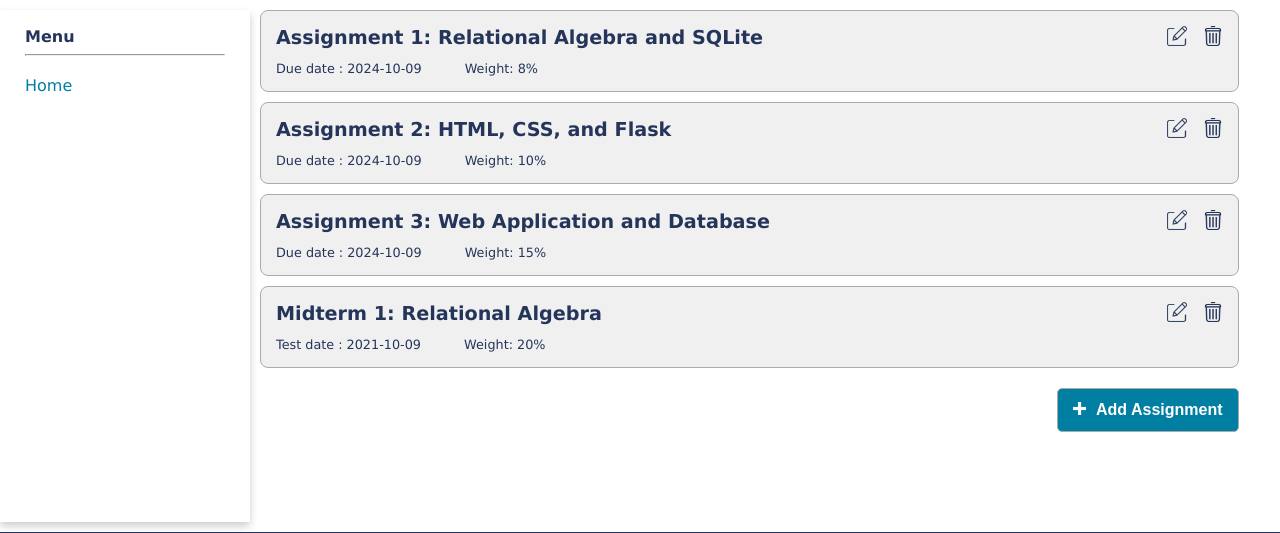
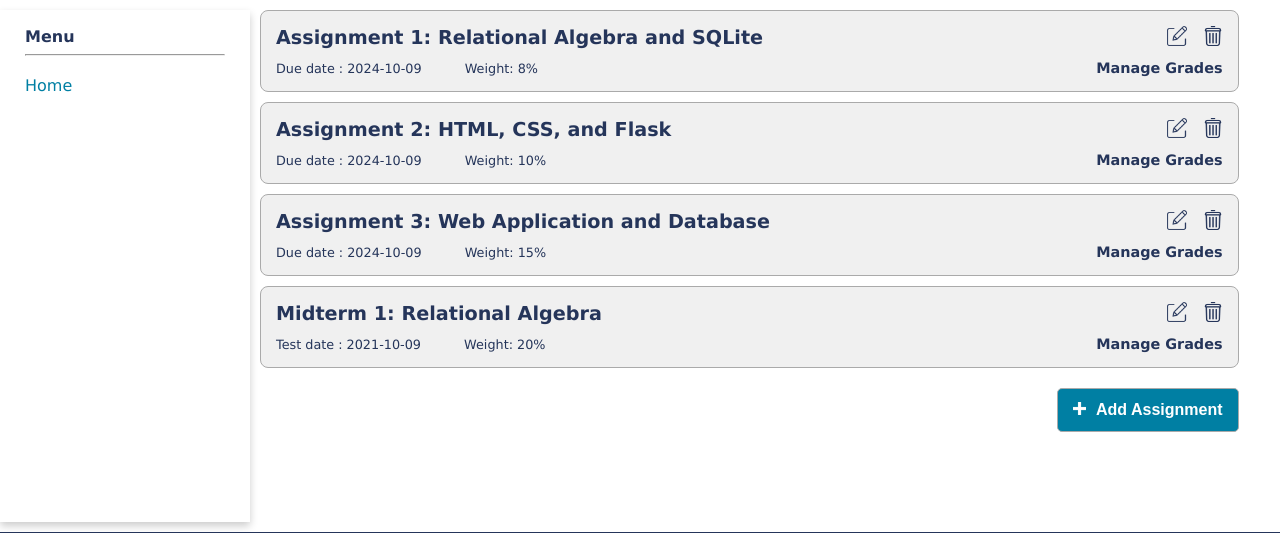
Before and after one commit to BobbyAdiSalim/Course-Website, a Flask app: template templates/modify_assignment.html in a window 1280 px wide. Shown: the part 90-623 px from the top of the page. Run offline with Flask 3, Linux system fonts and the light colour scheme; the template is opened without the code that fills it: values that come from a table or form of the project are taken from there, others are empty; data comes from the database, SQL or seed files in the repository.

Commit message:
modify grades dipercantik

```diff
--- a/static/css/modify_grades.css
+++ b/static/css/modify_grades.css
@@ -23,21 +23,27 @@
     top: 15px;
 }
 
-.assignment-title a {
+.assignment-item a {
     text-decoration: none;
     color: rgb(37, 53, 90);
 }
 
-.assignment-title a:hover {
+.assignment-item a:hover {
     text-decoration: underline;
+}
+
+.assignment-modify {
+    text-align: right;
+    position: absolute;
+    right: 15px;
+    bottom: 15px;
+    font-weight: 600;
+    font-size: 0.9em;
 }
 
 .header-section {
     font-size: 0.8em;
     position: absolute;
-}
-
-.header-section {
     left: 15px;
     bottom: 15px;
     width: 80%;
--- a/templates/grades.html
+++ b/templates/grades.html
@@ -15,7 +15,11 @@
         <div class="assignment-container assignment-header">
             <div class="assignment assignment-title more">{{ test.name }}</div>
             <div class="header-section header-section1">
-                <span class="assignment due-date">Due date: {{ test.due_date }}</span>
+                <span class="assignment due-date">
+                    {% if test.type == "Assignment" %}Due date
+                    {% elif test.type == "Test" %}Test date{% endif %}
+                    : {{ test.due_date }}
+                </span>
                 <span class="assignment assignment-grade">Grade: {{ grade }}</span>
                 <span class="assignment assignment-weight">Weight: {{ test.weight }}%</span>
             </div>
--- a/templates/modify_assignment.html
+++ b/templates/modify_assignment.html
@@ -35,8 +35,9 @@
                 {% elif test.type == "Test" %}Test date{% endif %}
                 : {{ test.due_date }}
             </span>
-            <span class="assignment assignment-weight">Weight: {{ test.weight }}%</span>
+            <span class="assignment">Weight: {{ test.weight }}%</span>
         </div>
+        <div class="assignment assignment-modify"><a href="/grades/{{ test.id }}">Manage Grades</a></div>
         <div class="action-buttons">
             <a href="/grades/{{ test.id }}/edit"><img class="edit-button" src="{{url_for('static', filename='images/edit.png')}}"></a>
             <a class = "del-a" href="/grades/{{ test.id }}/delete"><img class="del-button" src="{{url_for('static', filename='images/trash.png')}}"></a>
```
